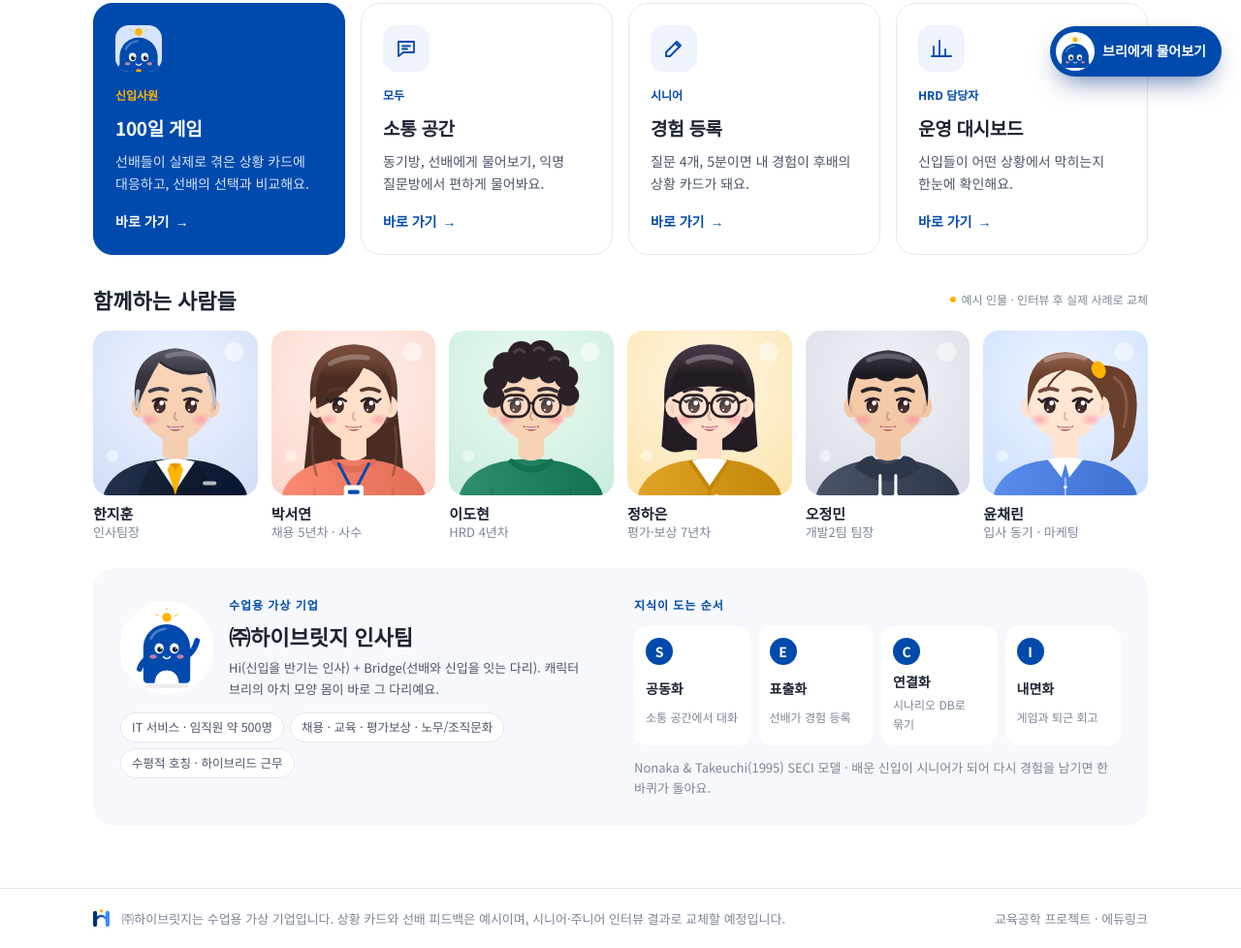
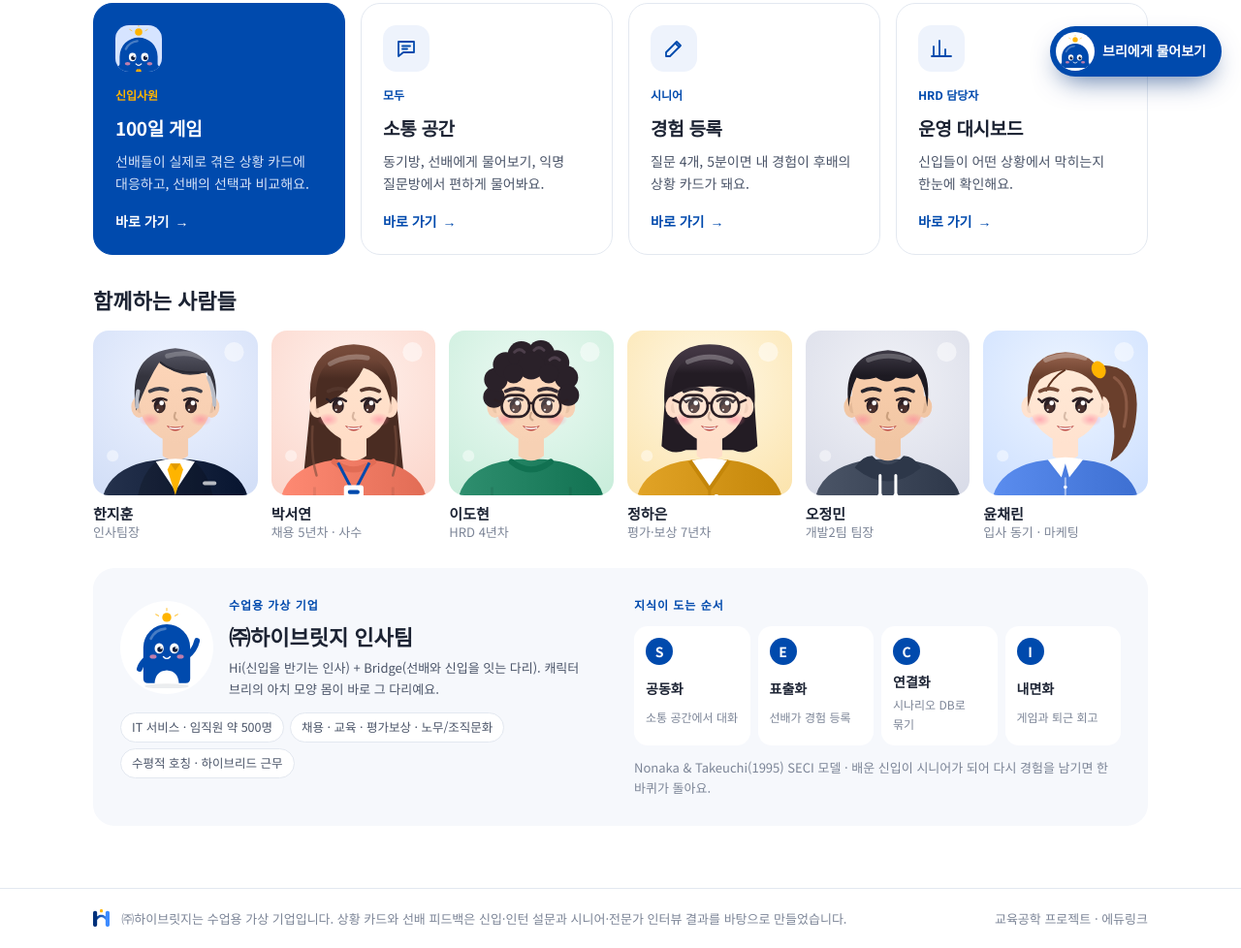
Before and after one commit to narcisse1117/hibridge-100days, a plain HTML site: page hibridge-100days/index.html in a window 1280 px wide. Shown: the part 701-1679 px from the top of the page at 97% size. Drawn offline with Linux system fonts and the light colour scheme.

Commit message:
인터뷰 교체 안내 삭제 (develop squash)
Co-Authored-By: Claude Opus 5.5 <noreply@anthropic.com>

```diff
--- a/hibridge-100days/index.html
+++ b/hibridge-100days/index.html
@@ -897,7 +897,7 @@ footer img{height:18px;width:auto}
 <footer>
   <div class="wrap">
     <img src="assets/symbol.png" alt="">
-    <span>㈜하이브릿지는 수업용 가상 기업입니다. 상황 카드와 선배 피드백은 예시이며, 시니어·주니어 인터뷰 결과로 교체할 예정입니다.</span>
+    <span>㈜하이브릿지는 수업용 가상 기업입니다. 상황 카드와 선배 피드백은 신입·인턴 설문과 시니어·전문가 인터뷰 결과를 바탕으로 만들었습니다.</span>
     <span style="margin-left:auto">교육공학 프로젝트 · 에듀링크</span>
   </div>
 </footer>
@@ -1255,7 +1255,7 @@ function home(){
   </section>
 
   <section style="display:grid;gap:14px">
-    <div class="row" style="justify-content:space-between"><h2 class="h2">함께하는 사람들</h2><span class="sample">예시 인물 · 인터뷰 후 실제 사례로 교체</span></div>
+    <div class="row" style="justify-content:space-between"><h2 class="h2">함께하는 사람들</h2></div>
     <div class="people">${CAST.map(c=>`<figure><span class="pimg" role="img" aria-label="${c.n} 프로필">${portrait(c.img)}</span><figcaption><b>${c.n}</b>${c.r}</figcaption></figure>`).join('')}</div>
   </section>
 
@@ -1383,7 +1383,7 @@ function game(){
       <article class="sc">${cardHTML(id)}
         <div class="choices" id="choices">${c.ch.map((x,i)=>`<button class="choice" data-i="${i}"><span class="k">${'ABC'[i]}</span><span>${esc(x.t)}</span></button>`).join('')}</div>
       </div></article>
-      <p class="small muted" style="text-align:center">예시 시나리오 · 인터뷰 결과로 교체 예정</p></div>`;
+      </div>`;
   }
   // feedback
   const L=G.last,ch=c.ch[L],st=(S.stats[id]||[0,0,0]);
@@ -2103,9 +2103,9 @@ function hrd(){
   const stuck=[...all].sort((a,b)=>b.neg-a.neg).slice(0,3);
   const participants=48+S.runs,finished=31+S.done,rate=pct(finished,participants);
   const unanswered=allPosts().filter(p=>p.ch!=='peer'&&!repliesOf(p).length).length;
-  const base=Object.keys(CARDS).map(id=>({id,type:CARDS[id].type,title:CARDS[id].title,src:'시니어 인터뷰 (예시)',status:'게시'}));
+  const base=Object.keys(CARDS).map(id=>({id,type:CARDS[id].type,title:CARDS[id].title,src:'설문·인터뷰 기반 상황 카드',status:'게시'}));
   const db=[...S.db,...base],waiting=db.filter(d=>d.status==='검토 대기').length;
-  const types=['전체',...TYPES,'미분류'];
+  const types=['전체',...new Set(['실무','보고','소통','대처',...TYPES]),'미분류'];
   const shown=S.filter==='전체'?db:db.filter(d=>d.type===S.filter);
   const maxArm=Math.max(50,...rows.map(r=>Math.max(r.neg,r.pos)));
   const days=DAYS.filter(d=>fd==='all'||String(d.day)===String(fd));
```
Also changed, not shown: README.md.
